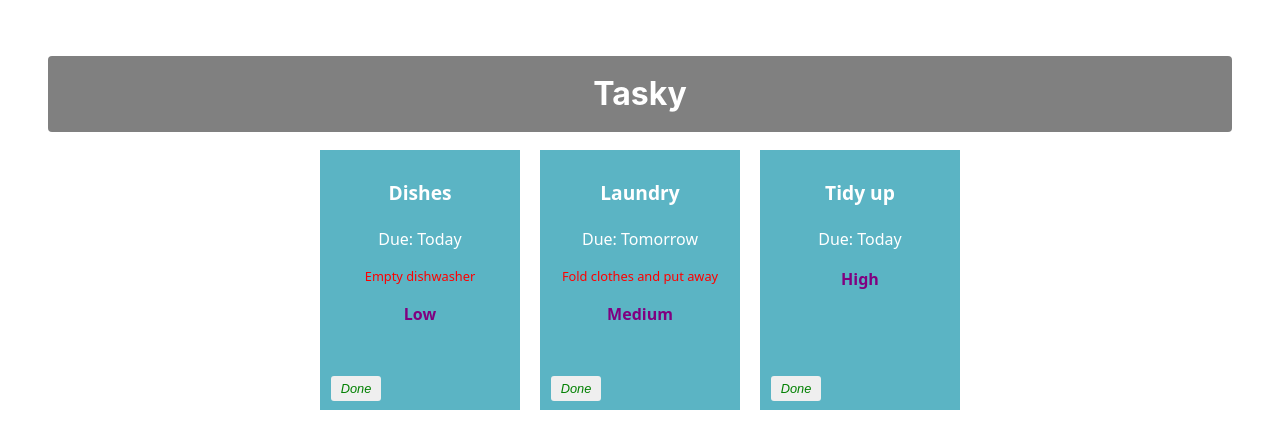
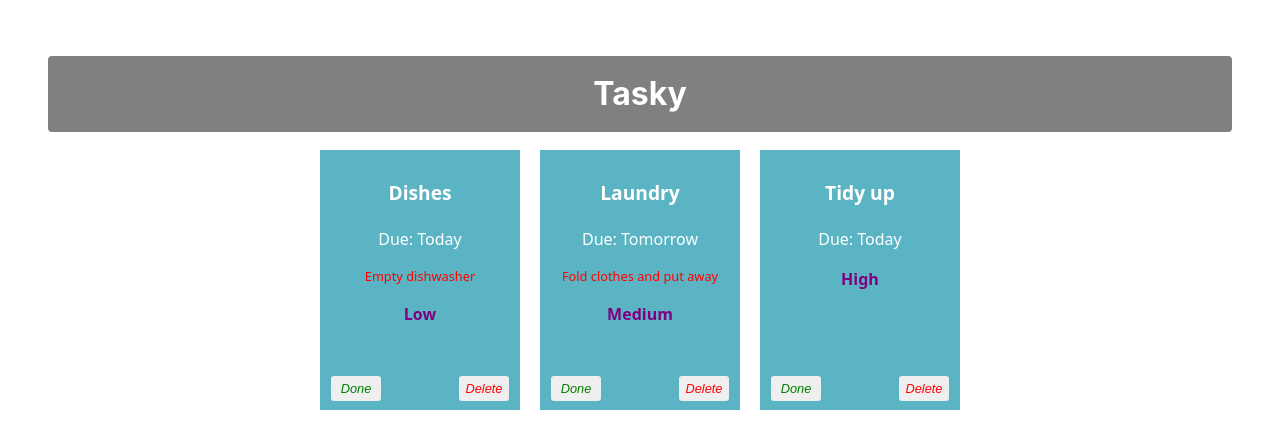
Before and after one commit to NoOne6879/react-basics-lab, a React (Vite) app in the folder tasky/: page / in a window 1280 px wide. Shown: the top 448 px of the page. Built offline with nearby package versions, Linux system fonts and the light colour scheme.

Commit message:
Delete a task

```diff
--- a/tasky/src/App.css
+++ b/tasky/src/App.css
@@ -68,3 +68,10 @@
   left: 5px;
   color: green;
 }
+
+.deleteButton {
+  position: absolute;
+  bottom: 5px;
+  right: 5px;
+  color: red;
+}
--- a/tasky/src/App.jsx
+++ b/tasky/src/App.jsx
@@ -37,6 +37,12 @@
     setTaskState({ tasks });
   };
 
+  const deleteHandler = (taskIndex) => {
+    const tasks = [...taskState.tasks];
+    tasks.splice(taskIndex, 1);
+    setTaskState({ tasks });
+  };
+
   return (
     <div className="container">
       <h1>Tasky</h1>
@@ -48,6 +54,7 @@
           priority={task.priority}
           done={task.done}
           markDone={() => doneHandler(index)}
+          deleteTask={() => deleteHandler(index)}
           key={task.id}
         />
       ))}
--- a/tasky/src/components/Task.jsx
+++ b/tasky/src/components/Task.jsx
@@ -11,6 +11,9 @@
       <button onClick={props.markDone} className="doneButton">
         Done
       </button>
+      <button className="deleteButton" onClick={props.deleteTask}>
+        Delete
+      </button>
     </div>
   );
 };
```
